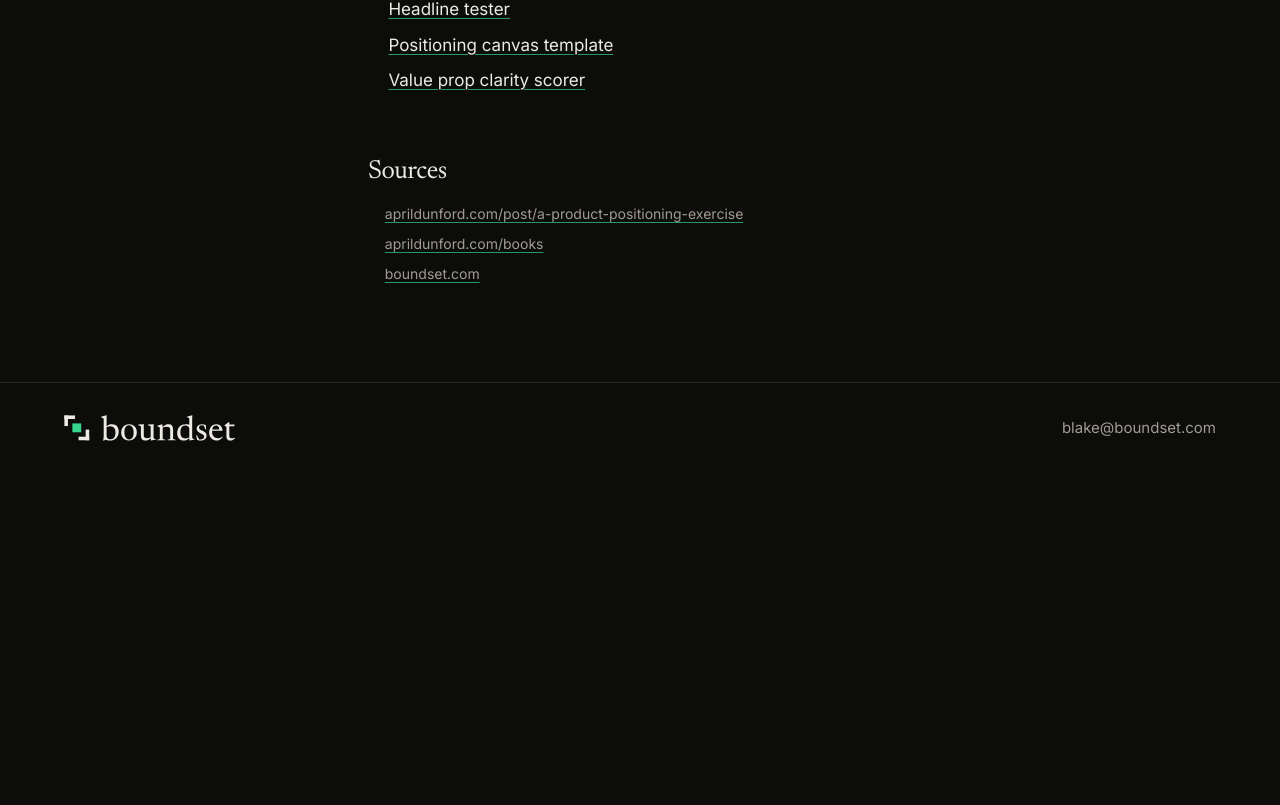
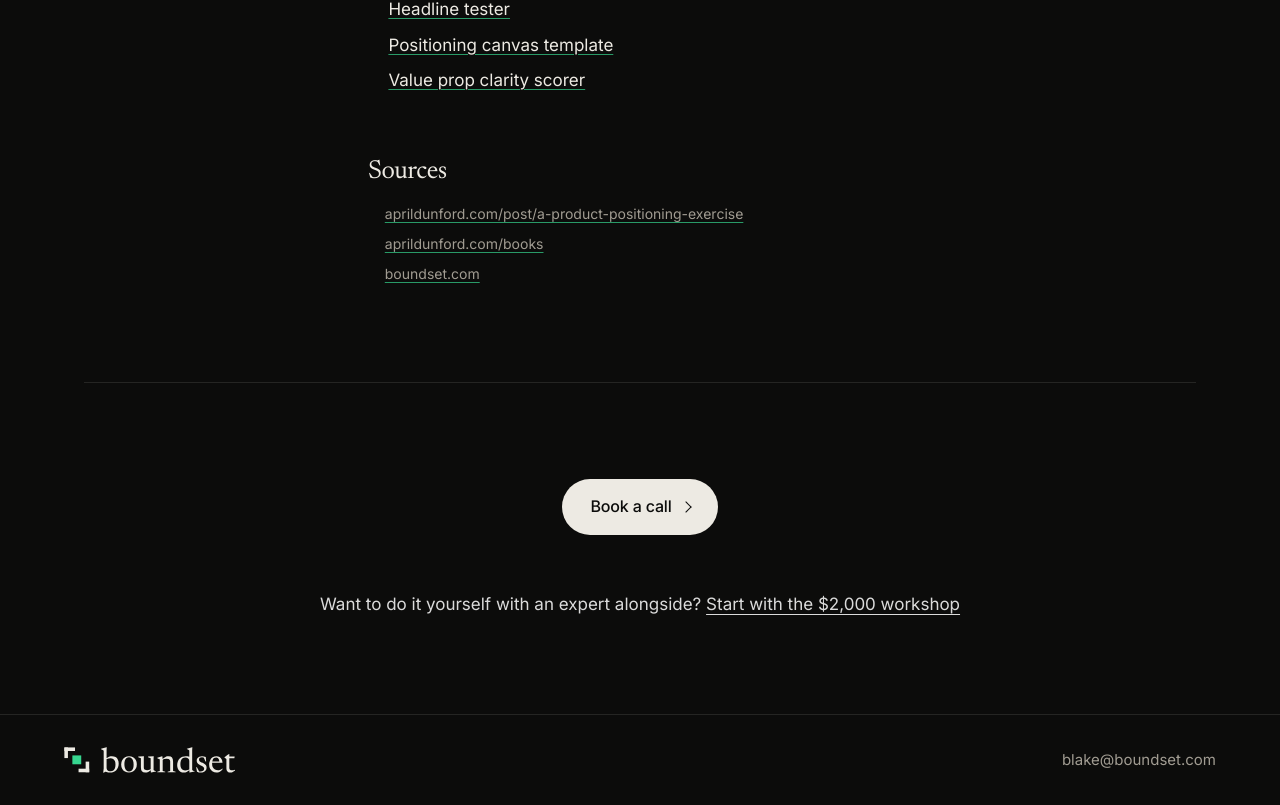
Before and after one commit to heyblake5/boundset, a Next.js app: page /answers/positioning-vs-messaging in a window 1280 px wide. Shown: the part 8484-9289 px from the top of the page. Before the commit the page ends 8957 px from the top, so only its background shows below. Built offline with nearby package versions, Linux system fonts and the light colour scheme.

Commit message:
End guide pages with Book a call and the workshop line.
Guides such as the sprint cost page had no close field, so the offer never rendered. DocPage now always ends with that button and the workshop line.

Co-authored-by: heyblake5 <heyblake5@users.noreply.github.com>

```diff
--- a/components/guide/GuideLayout.js
+++ b/components/guide/GuideLayout.js
@@ -133,9 +133,8 @@ export function DocPage({ p, data, rel = [] }) {
             {!!p.sources?.length && <section aria-labelledby="sources" className={g.sources}><h2 id="sources" className={g.h2s}>Sources</h2><ol>{p.sources.map((s) => <li key={s.url}><a href={s.url} target="_blank" rel="noopener noreferrer">{s.label || s.url.replace(/^https?:\/\/(www\.)?/, '').replace(/\/$/, '')}</a></li>)}</ol></section>}
           </div>
         </article>
-        {p.close && (
-          <section className={g.close} aria-labelledby="close-h">
-            <h2 id="close-h" className={g.closeH}>{p.close}</h2>
+        <section className={g.close} aria-labelledby={p.close ? 'close-h' : undefined}>
+          {p.close && <h2 id="close-h" className={g.closeH}>{p.close}</h2>}
           <a href={BOOK} className={c.btn}>Book a call</a>
           {SHOW_WORKSHOP && (
             <p className="mt-6 text-white/85">
@@ -146,7 +145,6 @@ export function DocPage({ p, data, rel = [] }) {
             </p>
           )}
         </section>
-        )}
         {wb && <div id="wbPrint" />}
       </main>
       <Footer />
```
Lines whose indentation alone changed are shown as unchanged.
